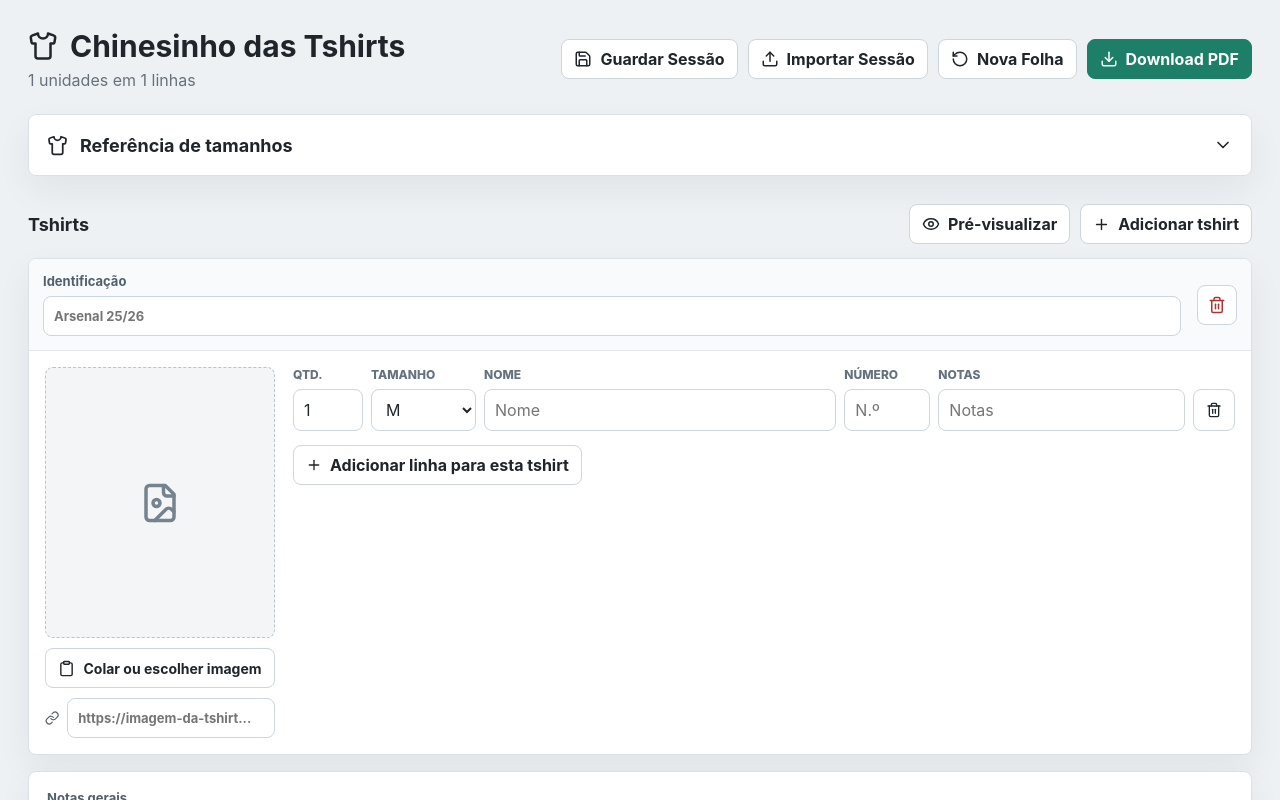
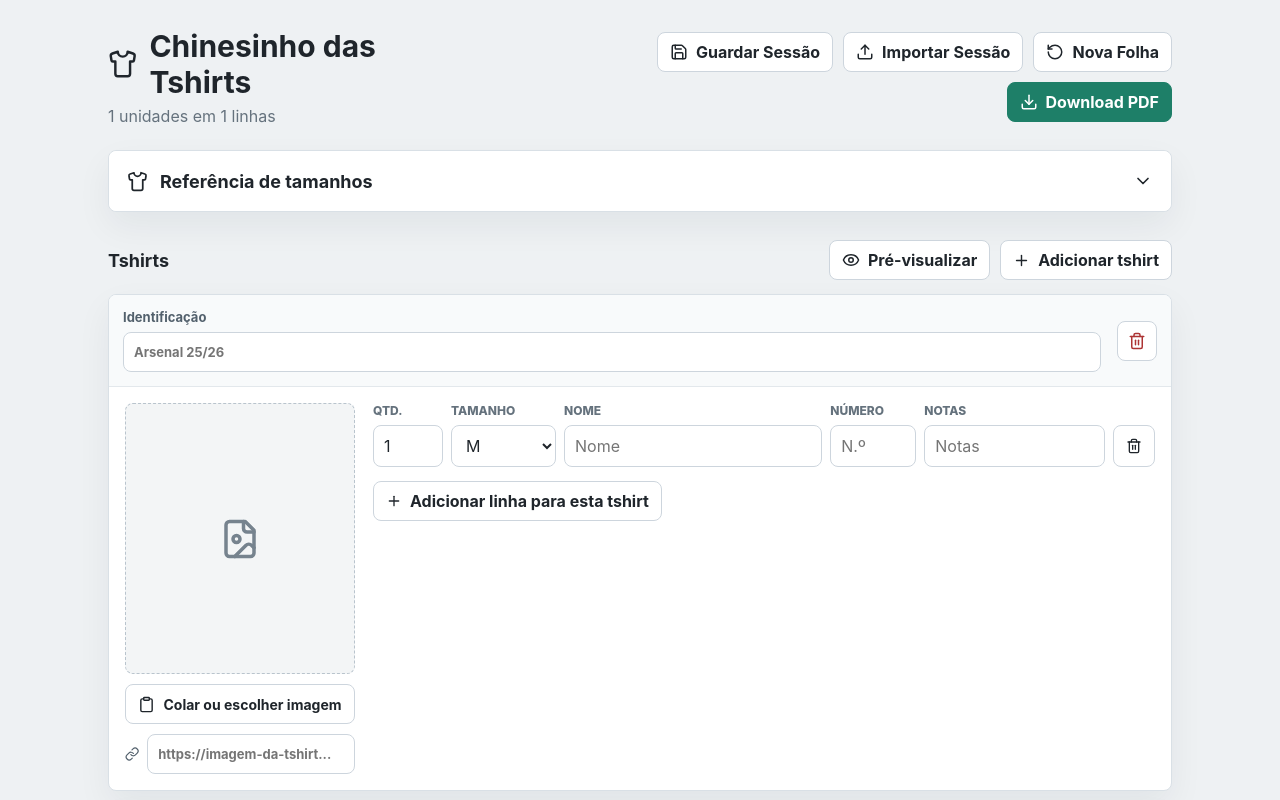
Before and after one commit to pcarrasqueira/chinesinho-das-tshirts, a React (Vite) app: page / in a window 1280 px wide. Shown: the top 800 px of the page. Built offline with nearby package versions, Linux system fonts and the light colour scheme.

Commit message:
Constrain and center app layout

```diff
--- a/src/styles.css
+++ b/src/styles.css
@@ -5,6 +5,7 @@
   background: #eef1f3;
   font-synthesis: none;
   text-rendering: optimizeLegibility;
+  --content-width: 1120px;
 }
 
 * {
@@ -77,11 +78,15 @@ label {
 
 .app-shell.preview-open {
   display: grid;
-  grid-template-columns: minmax(0, 1fr) minmax(390px, 46vw);
+  grid-template-columns: minmax(0, 1120px) minmax(390px, 42vw);
+  justify-content: center;
 }
 
 .workspace {
+  margin: 0 auto;
+  max-width: var(--content-width);
   padding: 28px;
+  width: 100%;
 }
 
 .topbar,
```
